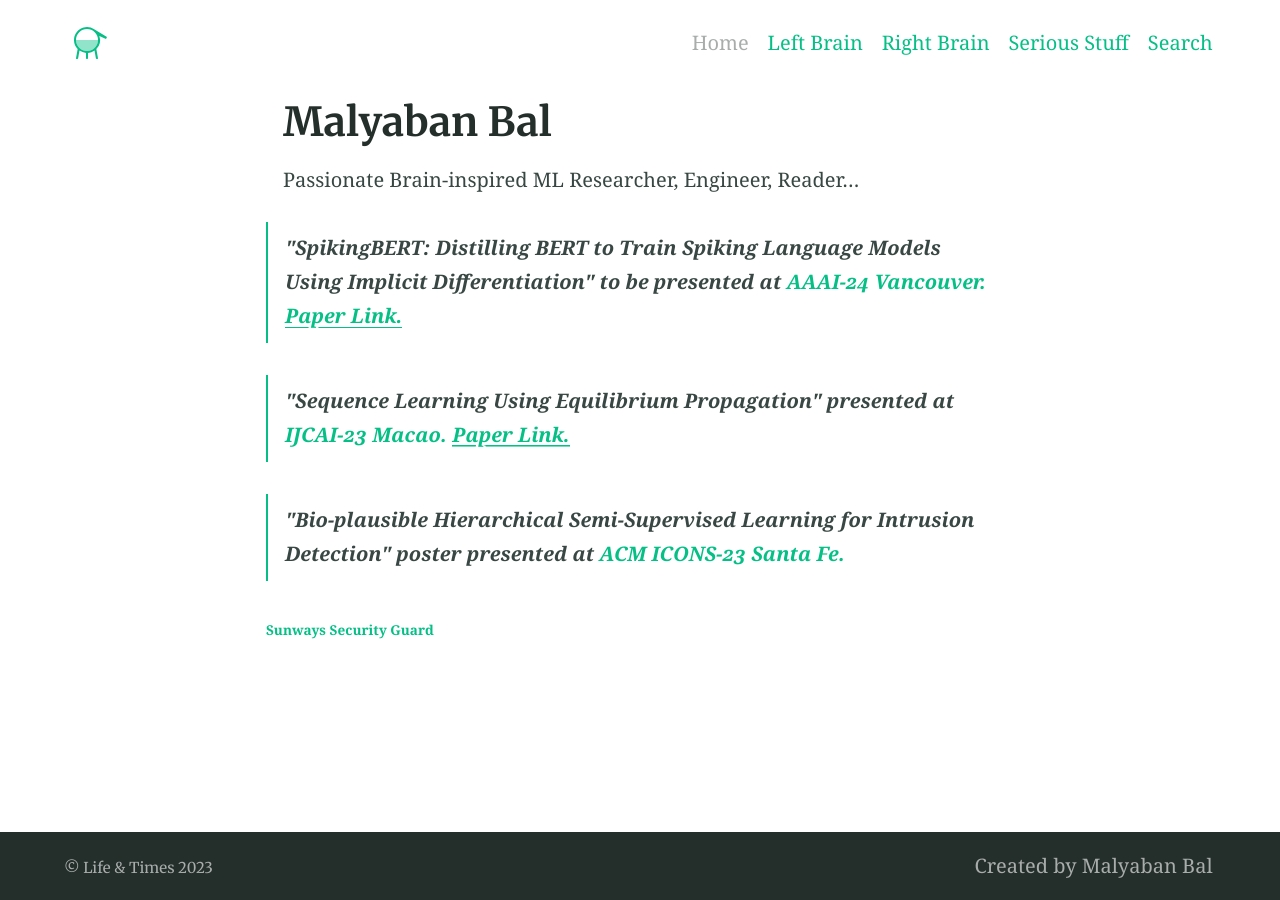
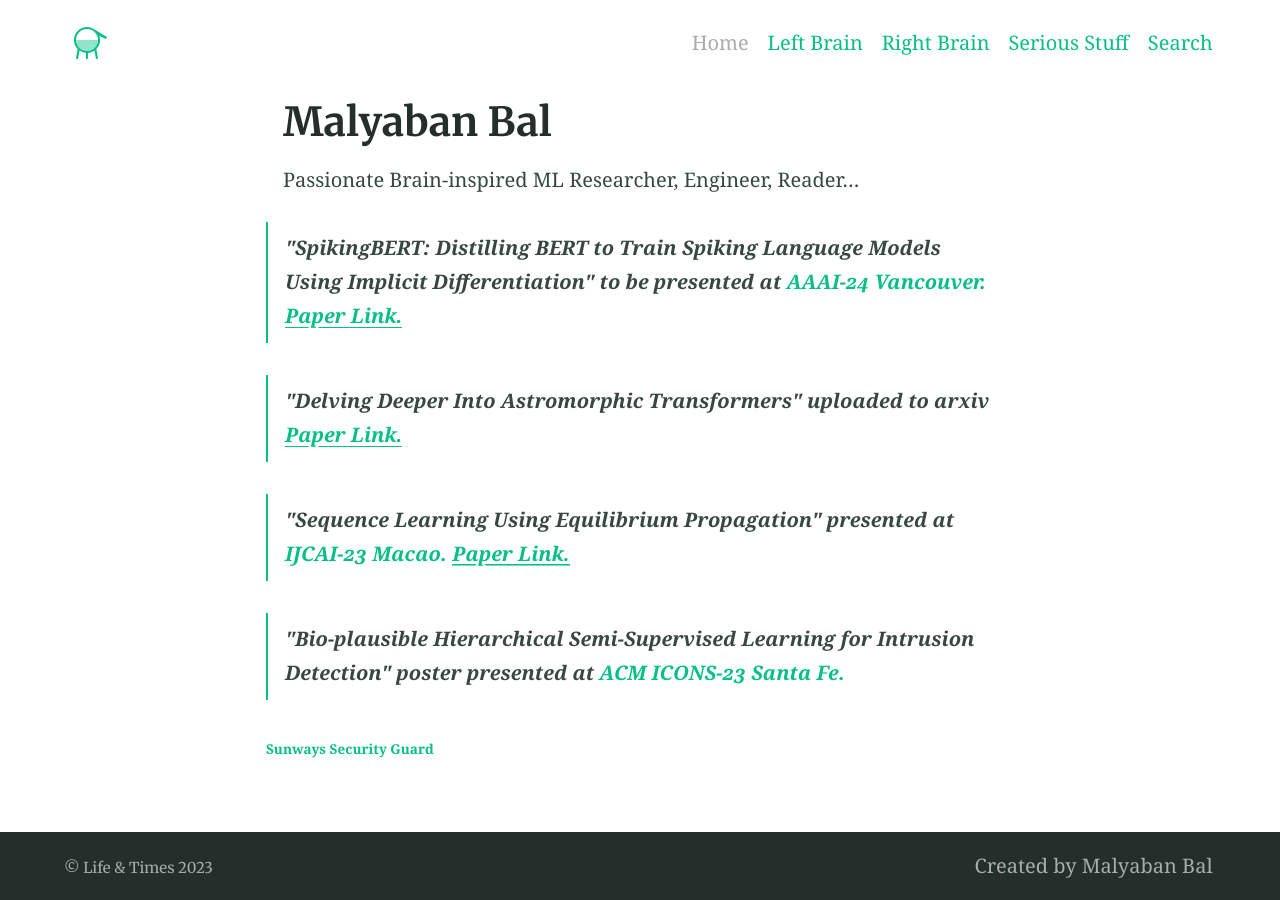
Before and after one commit to dovahkiin1995/dovahkiin1995.github.io, a Jekyll site: the page built from index.md, in a window 1280 px wide. Built offline with Jekyll 4.4.1, drawn with Linux system fonts in a browser that asks for light colours.

Commit message:
Update index.md

```diff
--- a/index.md
+++ b/index.md
@@ -6,6 +6,7 @@ Passionate Brain-inspired ML Researcher, Engineer, Reader...
 
 <blockquote>
   <p><span>"SpikingBERT: Distilling BERT to Train Spiking Language Models Using Implicit Differentiation" to be presented at</span><span style="color:#05bf85;"> AAAI-24 Vancouver.</span> <a href="https://arxiv.org/pdf/2308.10873.pdf">Paper Link.</a></p>
+    <p><span>"Delving Deeper Into Astromorphic Transformers" uploaded to arxiv</span> <a href="https://arxiv.org/pdf/2312.10925.pdf">Paper Link.</a></p>
   <p><span>"Sequence Learning Using Equilibrium Propagation" presented at</span><span style="color:#05bf85;"> IJCAI-23 Macao.</span> <a href="https://www.ijcai.org/proceedings/2023/0329.pdf">Paper Link.</a></p>
     <p><span>"Bio-plausible Hierarchical Semi-Supervised Learning for Intrusion Detection" poster presented at</span><span style="color:#05bf85;"> ACM ICONS-23 Santa Fe.</span></p>
   <footer>
```
